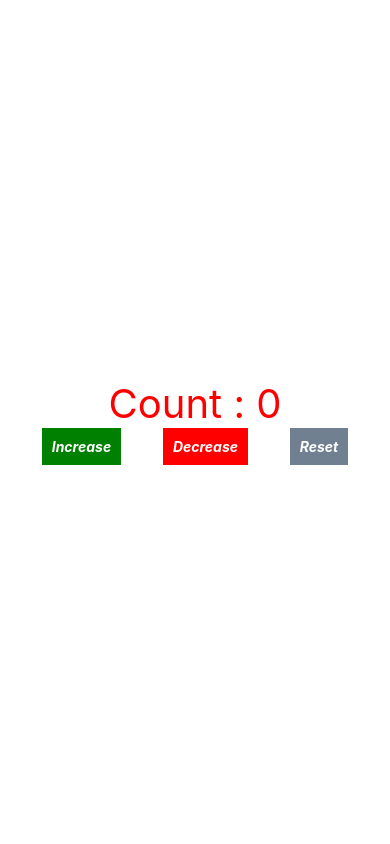
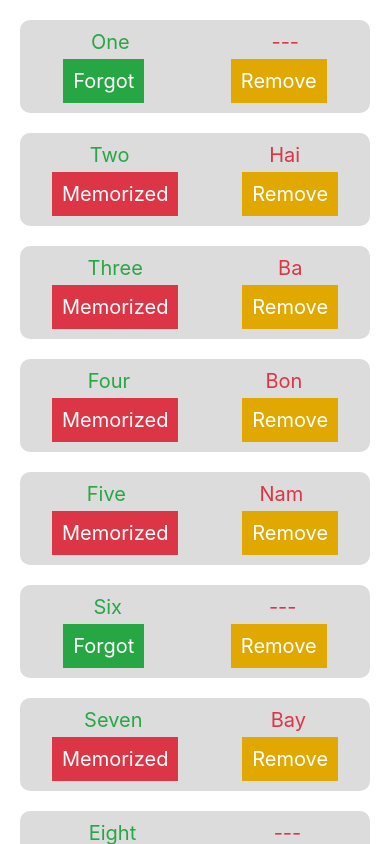
Before and after one commit to tram0808/tram0808, a React Native app: screen / in a window 390 px wide. Built offline with nearby package versions, Linux system fonts and the light colour scheme.

Commit message:
map data store component

```diff
--- a/App.js
+++ b/App.js
@@ -9,29 +9,41 @@ import Box from './src/common/Box';
 import {createStore} from 'redux';
 import {Provider} from 'react-redux';
 
-const store = createStore((state = 0, action) => {
-  if (action.type === 'INCREMENT') {
-    return state + 1;
-  }
-  if (action.type === 'DECREMENT') {
-    return state - 1;
-  }
-  if (action.type === 'RESET') {
-    return 0;
-  }
+const defaultStore = {
+  words: [
+    {id: '1', en: 'One', vn: 'Mot', isMemorized: true},
+    {id: '2', en: 'Two', vn: 'Hai', isMemorized: false},
+    {id: '3', en: 'Three', vn: 'Ba', isMemorized: false},
+    {id: '4', en: 'Four', vn: 'Bon', isMemorized: false},
+    {id: '5', en: 'Five', vn: 'Nam', isMemorized: false},
+    {id: '6', en: 'Six', vn: 'Sau', isMemorized: true},
+    {id: '7', en: 'Seven', vn: 'Bay', isMemorized: false},
+    {id: '8', en: 'Eight', vn: 'Tam', isMemorized: true},
+    {id: '9', en: 'Nine', vn: 'Chin', isMemorized: false},
+    {id: '10', en: 'Ten', vn: 'Muoi', isMemorized: true},
+  ],
+  shouldShowform: false,
+  filtermode: 'Show_All',
+    items: [
+        {label: 'Show All',value: 'Show_All',},
+        {label: 'Show Forgot',value: 'Show_Forgot',},
+        {label: 'Show Memorized',value: 'Show_Memorized',},
+    ],
+};
+const store = createStore((state = defaultStore, action) => {
   return state;
 });
-export default class App extends Component {
+class App extends Component {
   render() {
     return (
       <View style={styles.container}>
         <Provider store={store}>
-          <Box />
+          <List />
         </Provider>
     </View>
     );
   }
-}
+};
 
 // define your styles
 const styles = StyleSheet.create({
@@ -39,3 +51,6 @@ const styles = StyleSheet.create({
     flex: 1,
   },
 });
+
+
+export default App;
--- a/src/common/Child.js
+++ b/src/common/Child.js
@@ -12,7 +12,7 @@ class Child extends PureComponent {
         justifyContent: 'space-evenly',
       }}>
         <TouchableOpacity
-        onPress={() => this.props.dispatch({type: 'INCREMENT'})}
+        onPress={() => this.props.dispatch({type: 'INCREASE'})}
         style={{backgroundColor: 'green', padding: 10}}>
           <Text style={{
               color: 'white',
--- a/src/common/List.js
+++ b/src/common/List.js
@@ -1,36 +1,12 @@
-import React, {Component} from 'react';
+import React, {Component,PureComponent} from 'react';
 import {Text,View,StyleSheet,ScrollView} from 'react-native';
 import RNPickerSelect from 'react-native-picker-select';
 import Form from './Form';
 import Filter from './Filter';
 import Word from './Word';
-export default class List extends Component {
-  constructor(props) {
-    super(props);
-    this.txtEn = '';
-    this.txtVn = '';
-    this.state = {
-      words: [
-        {id: '1', en: 'One', vn: 'Mot', isMemorized: true},
-        {id: '2', en: 'Two', vn: 'Hai', isMemorized: false},
-        {id: '3', en: 'Three', vn: 'Ba', isMemorized: false},
-        {id: '4', en: 'Four', vn: 'Bon', isMemorized: false},
-        {id: '5', en: 'Five', vn: 'Nam', isMemorized: false},
-        {id: '6', en: 'Six', vn: 'Sau', isMemorized: true},
-        {id: '7', en: 'Seven', vn: 'Bay', isMemorized: false},
-        {id: '8', en: 'Eight', vn: 'Tam', isMemorized: true},
-        {id: '9', en: 'Nine', vn: 'Chin', isMemorized: false},
-        {id: '10', en: 'Ten', vn: 'Muoi', isMemorized: true},
-      ],
-      shouldShowform: false,
-      filtermode: 'Show_All',
-        items: [
-            {label: 'Show All',value: 'Show_All',},
-            {label: 'Show Forgot',value: 'Show_Forgot',},
-            {label: 'Show Memorized',value: 'Show_Memorized',},
-        ],
-    };
-  }
+import {connect} from 'react-redux';
+
+class List extends PureComponent {
   onToggleMemorized = id => {
     const newWords = this.state.words.map(item => {
       if (item.id === id) {
@@ -56,19 +32,15 @@ export default class List extends Component {
     render (){
       return (
         <ScrollView style={styles.container}>
-          <Form
+          {/* <Form
             onAddword={this.onAddword}
             words={this.state.words}
             shouldShowform={this.state.shouldShowform}
             onToggleForm={this.onToggleForm} />
           <Filter
             filtermode={this.state.filtermode}
-            onFilterMode={this.onFilterMode} />
-          <Word
-            onRemoveWord={this.onRemoveWord}
-            onToggleMemorized={this.onToggleMemorized}
-            words={this.state.words}
-            filtermode={this.state.filtermode} />
+            onFilterMode={this.onFilterMode} /> */}
+          <Word  />
         </ScrollView>
     );
 }
@@ -121,3 +93,5 @@ export default class List extends Component {
     },
 
   });
+
+export default connect()(List);
--- a/src/common/Word.js
+++ b/src/common/Word.js
@@ -1,7 +1,7 @@
 //import liraries
 import React, { Component } from 'react';
 import { View, Text, StyleSheet, TouchableOpacity, FlatList } from 'react-native';
-
+import {connect} from 'react-redux';
 // create a component
 class Word extends Component {
   renderItemFlatlist = item => {
@@ -52,8 +52,6 @@ class Word extends Component {
     }
   }
 
-
-// define your styles
 const styles = StyleSheet.create({
   containerGroupWord: {
       justifyContent: 'space-between',
@@ -101,5 +99,7 @@ const styles = StyleSheet.create({
 
 });
 
-//make this component available to the app
-export default Word;
+const mapStateToProps = function(state) {
+  return{ words: state.words, filtermode: state.filtermode};
+}
+export default connect(mapStateToProps)(Word);
```
